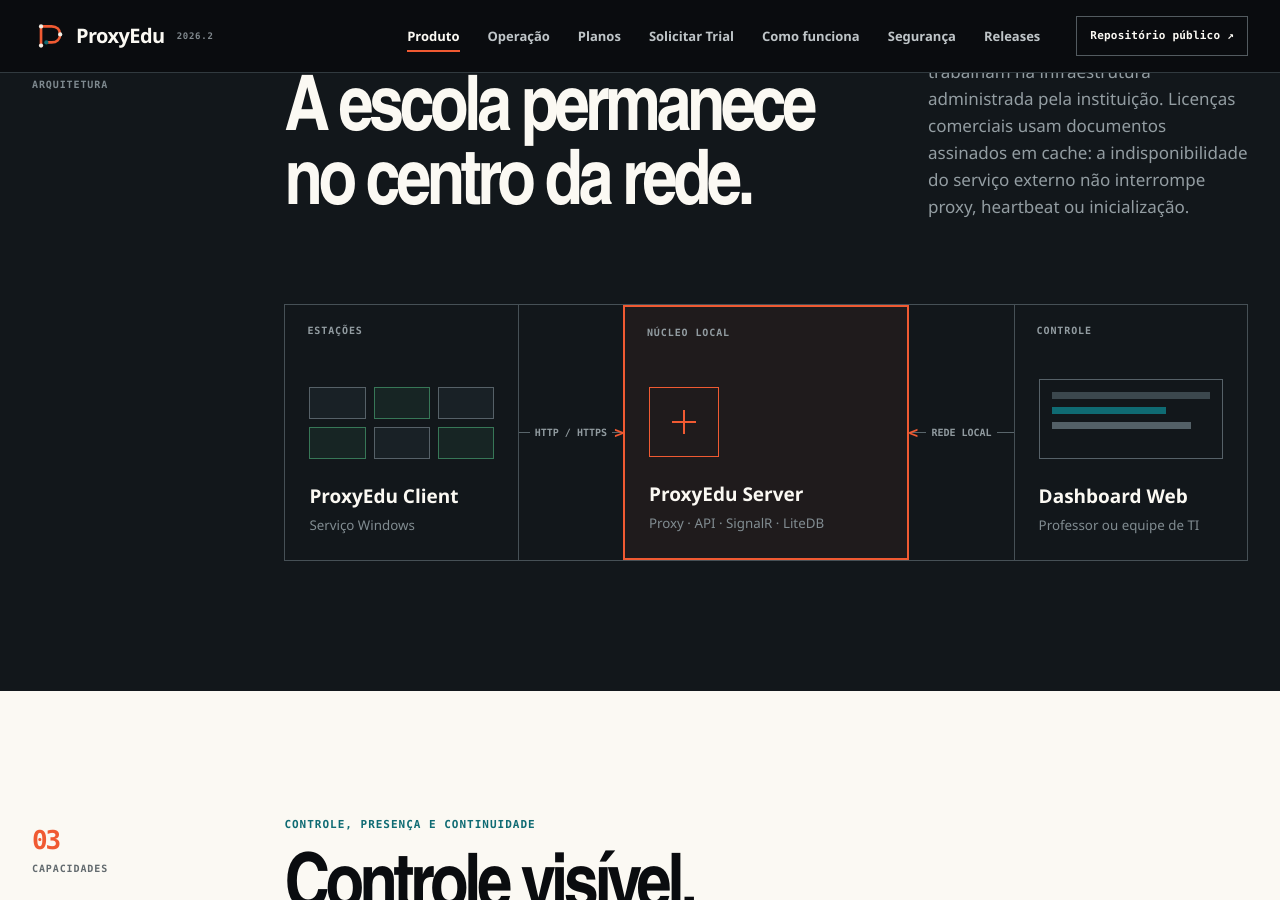
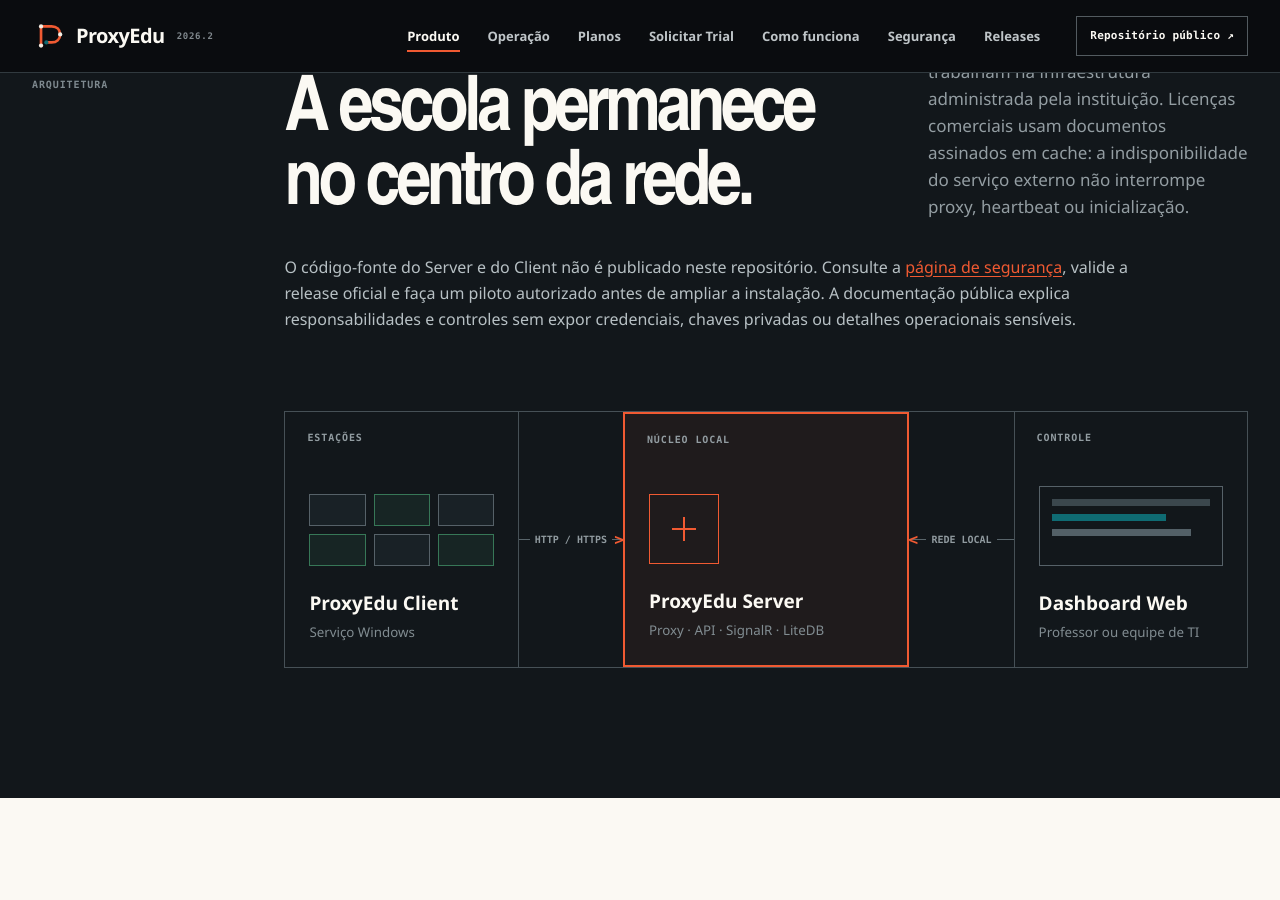
Before and after one commit to MarcosBravin/ProxyEdu, a Jekyll site: the page docs/index.html, which Jekyll copies as it is, in a window 1280 px wide and 900 px high, scrolled down 2686 px. Built offline with Jekyll 4.4.1, drawn with Linux system fonts in a browser that asks for light colours; comment, search, counter and statistics services are not loaded.

Commit message:
docs: add public technical transparency note

```diff
--- a/docs/index.html
+++ b/docs/index.html
@@ -171,6 +171,7 @@
             <div><p class="eyebrow light">Local por escolha, não por limitação</p><h2 id="architecture-title">A escola permanece<br>no centro da rede.</h2></div>
             <p>Server, Client, Dashboard e LiteDB trabalham na infraestrutura administrada pela instituição. Licenças comerciais usam documentos assinados em cache: a indisponibilidade do serviço externo não interrompe proxy, heartbeat ou inicialização.</p>
           </div>
+          <p class="architecture-note">O código-fonte do Server e do Client não é publicado neste repositório. Consulte a <a href="seguranca/">página de segurança</a>, valide a release oficial e faça um piloto autorizado antes de ampliar a instalação. A documentação pública explica responsabilidades e controles sem expor credenciais, chaves privadas ou detalhes operacionais sensíveis.</p>
 
           <div class="architecture-map" role="img" aria-label="Estações Windows conectadas ao ProxyEdu Server, administrado pelo Dashboard local">
             <div class="map-node station-node">
--- a/docs/style.css
+++ b/docs/style.css
@@ -148,6 +148,8 @@ section[id] { scroll-margin-top: 84px; }
 .architecture-section { padding: 130px 0; background: var(--ink-soft); color: var(--paper-bright); }
 .on-dark-heading h2 { color: var(--paper-bright); }
 .on-dark-heading > p { color: #939da2; }
+.architecture-note { max-width: 860px; margin: 28px 0 0; color: #b7c0c4; font-size: 16px; line-height: 1.65; }
+.architecture-note a { color: var(--signal); text-decoration: underline; text-underline-offset: 3px; }
 .architecture-map { display: grid; grid-template-columns: minmax(170px, .9fr) minmax(90px, .4fr) minmax(210px, 1.1fr) minmax(90px, .4fr) minmax(170px, .9fr); align-items: stretch; margin-top: 78px; border-top: 1px solid #465056; border-bottom: 1px solid #465056; }
 .map-node { min-height: 255px; display: flex; flex-direction: column; align-items: flex-start; justify-content: flex-end; position: relative; padding: 24px; border-right: 1px solid #465056; border-left: 1px solid #465056; }
 .map-node strong { margin-top: 22px; font-size: 19px; }
```
Also changed, not shown: README.md.
